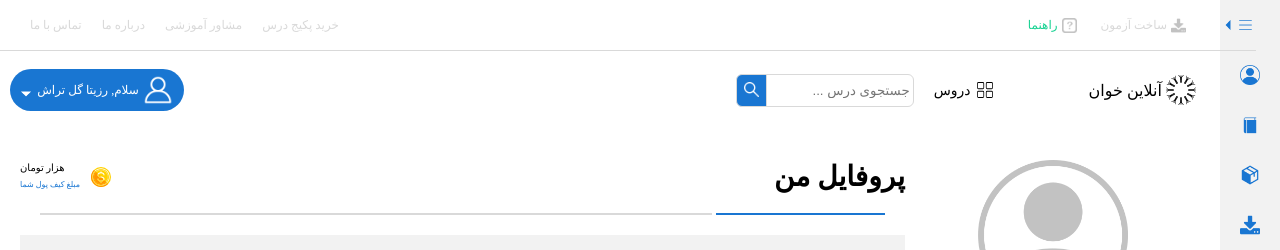
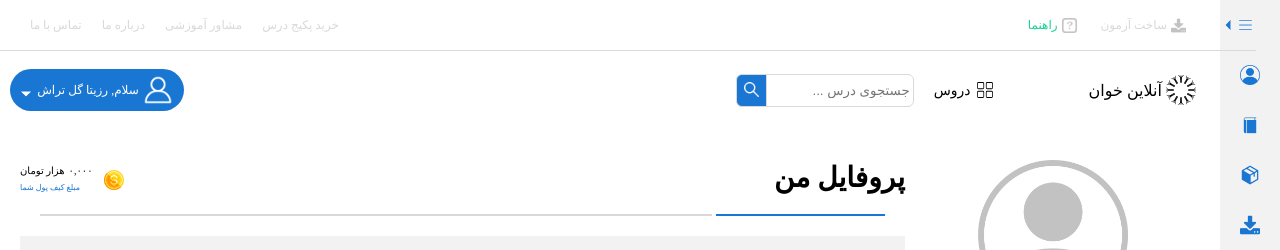
Before and after one commit to fatemehTe/nasleGhalam, a plain HTML site: page index.html in a window 1280 px wide. Shown: the top 250 px of the page. Drawn offline with Linux system fonts and the light colour scheme.

Commit message:
charge amount fixed

```diff
--- a/index.html
+++ b/index.html
@@ -194,7 +194,7 @@
                                 <button>
                                     <img src="./assets/images/search.png" width="15" height="15" class="img">
                                 </button>
-                                <input type="text" placeholder='... جستجوی درس' class="search"/>
+                                <input type="text" placeholder='... جستجوی درس' class="search" />
                             </div>
                             <div class="title flex-row">
                                 <div class="title-dars flex-row">
@@ -249,7 +249,10 @@
                         <section class="status-bar flex-space">
                             <div class="status-bar-charge">
                                 <div>
-                                    <span class="charge-amount">هزار تومان </span>
+                                    <div>
+                                        <span class="charge-amount" >هزار تومان</span>
+                                        <span class="charge-amount" >۰,۰۰۰</span>
+                                    </div>
                                     <span class="charge-text"> مبلغ کیف پول شما</span>
                                 </div>
                                 <img src="./assets/images/coin.svg" width="20" height="20" />
--- a/style.css
+++ b/style.css
@@ -476,6 +476,7 @@ body {
 }
 
 .charge-amount {
+    display: inline-block !important;
     font-size: 10px;
     margin-bottom: 7px;
 }
```
